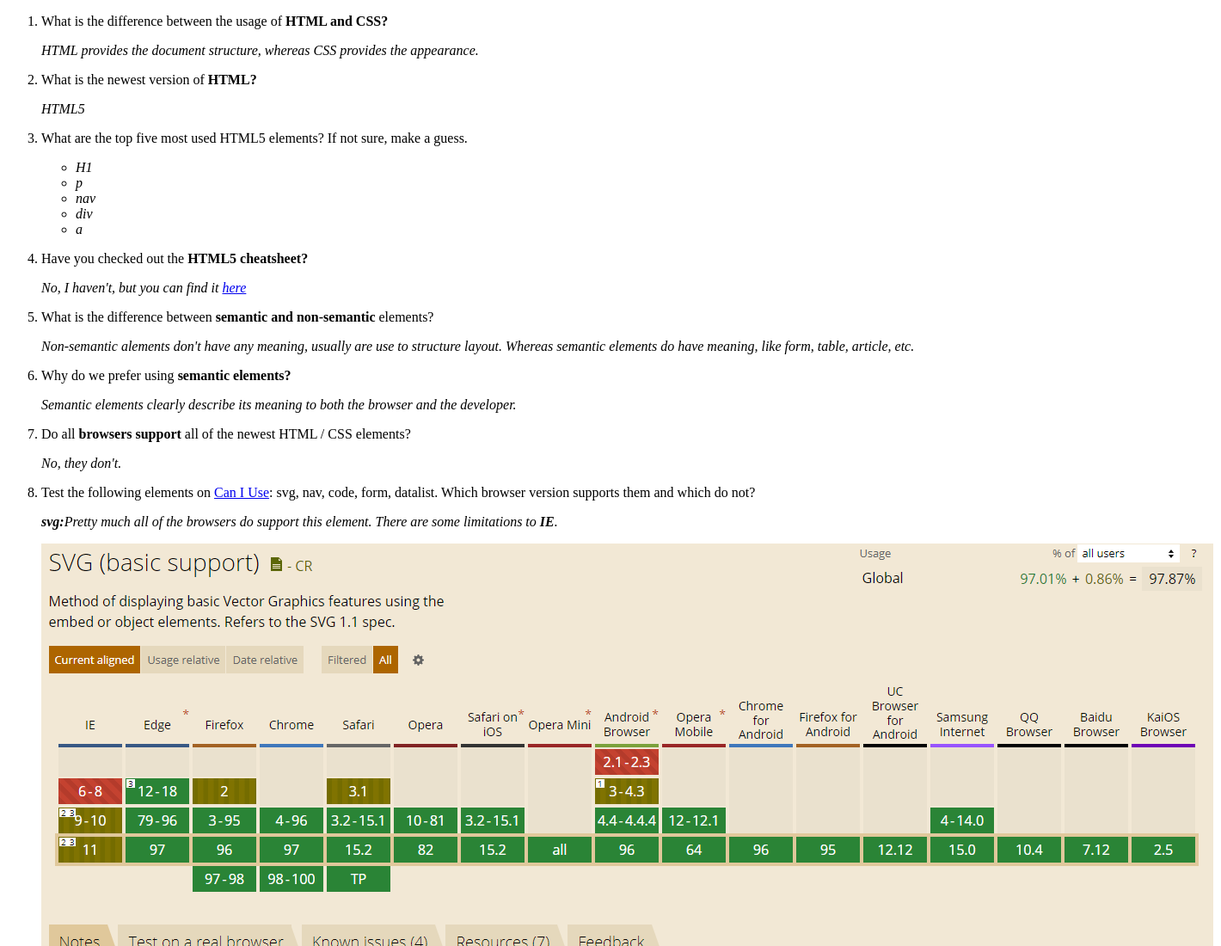
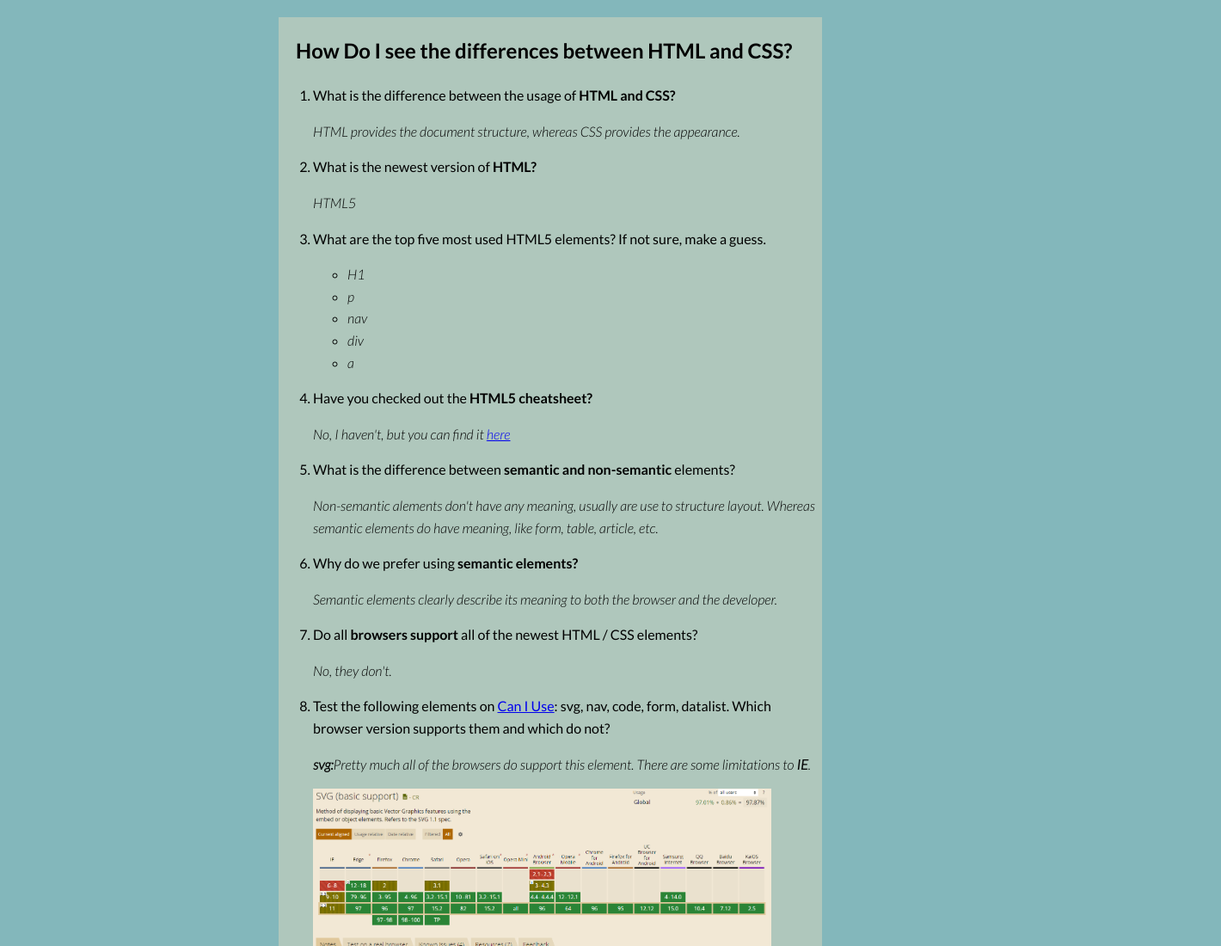
Before and after one commit to trnky/html-practice, a plain HTML site: page index.html in a window 1280 px wide. Shown: the top 1100 px of the page at 86% size, 1420 px wide, since content can reach past the window. Drawn offline with Linux system fonts and the light colour scheme.

Commit message:
Simple final styling.

```diff
--- a/index.html
+++ b/index.html
@@ -6,9 +6,13 @@
     <meta name="viewport" content="width=device-width, initial-scale=1.0" />
     <title>About HTML and CSS</title>
     <link rel="stylesheet" href="style.css">
+    <link rel="preconnect" href="https://fonts.googleapis.com">
+<link rel="preconnect" href="https://fonts.gstatic.com" crossorigin>
+<link href="https://fonts.googleapis.com/css2?family=Lato:ital,wght@0,300;0,400;0,700;0,900;1,300&display=swap" rel="stylesheet">
   </head>
   <body>
     <section>
+      <h2>How Do I see the differences between HTML and CSS?</h2>
       <ol>
         <li>
           What is the difference between the usage of
--- a/style.css
+++ b/style.css
@@ -0,0 +1,24 @@
+html {
+    font: 16px/1.6 'Lato', sans-serif;
+    background-color: rgba(9, 113, 121, 0.5);
+}
+
+section{
+    background-color: rgba(219, 216, 189, 0.5);
+    width: 50%;
+    margin-left: auto;
+    margin-right: auto;
+}
+
+h2 {
+margin-left: 20px;
+padding-top: 20px;
+}
+
+img {
+    width: 90%;
+}
+
+.response {
+    padding-top: 5px;
+}
```
